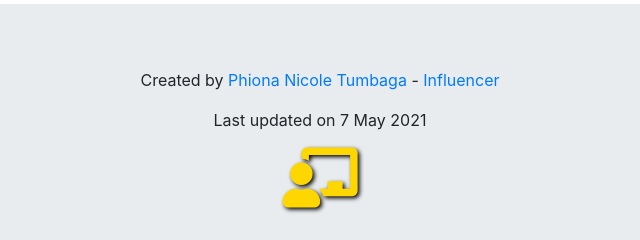
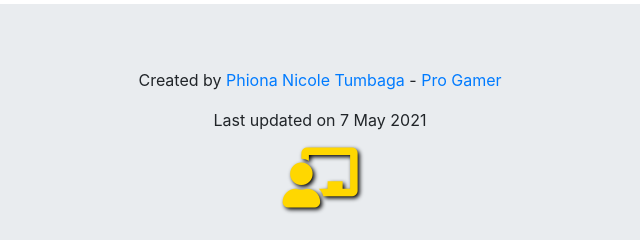
Before and after one commit to Skulpex/cecs105final, a plain HTML site: page index.html in a window 1280 px wide. Shown: the part 1609-1849 px from the top of the page, 320-960 px from the left. Drawn offline with nearby package versions, Linux system fonts and the light colour scheme.

Commit message:
Update index.html

```diff
--- a/index.html
+++ b/index.html
@@ -61,7 +61,7 @@
    <hr class="featurette-divider">
 
 <div class="jumbotron text-center" style="margin-bottom:0">
-  <p>Created by <a href="mailto:phionanicole.tumbaga@student.csulb.edu">Phiona Nicole Tumbaga</a> -  <a href="https://www.instagram.com/basicallyphiona/" target="_blank">Influencer</a></p><p>Last updated on 7 May 2021</p>
+  <p>Created by <a href="mailto:victoria.nguyen06a@student.csulb.edu">Phiona Nicole Tumbaga</a> -  <a href="https://www.youtube.com/watch?v=6ouX34lBDk8&ab_channel=%EC%84%A4%EB%8B%B4Seoldam" target="_blank">Pro Gamer</a></p><p>Last updated on 7 May 2021</p>
     <i class="fas fa-chalkboard-teacher" style="font-size:60px;color:gold;text-shadow:2px 2px 4px #000000;"></i>
 </div>
     </div>
```
